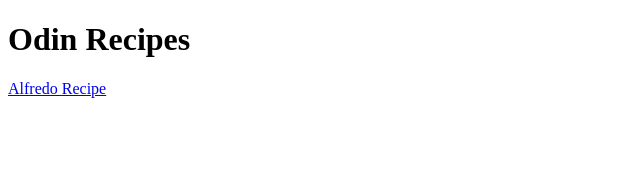
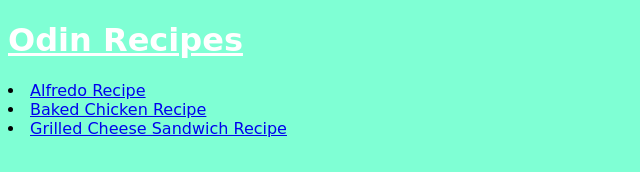
Before and after one commit to justincyk/odin-recipes, a plain HTML site: page index.html in a window 1280 px wide. Shown: the whole page, without its empty margins (0-640 px from the left). Drawn offline with Linux system fonts and the light colour scheme.

Commit message:
added some style to the web pages to practice css

```diff
--- /dev/null
+++ b/index.css
@@ -0,0 +1,19 @@
+* {
+    font-family: cursive;
+    background-color: aquamarine;
+}
+
+div {
+    text-align: left;
+}
+
+h1 {
+    color: white;
+    width: auto;
+    text-decoration: underline;
+}
+
+ul {
+    padding-left: 0;
+    list-style-position: inside;
+}
--- a/index.html
+++ b/index.html
@@ -5,9 +5,16 @@
   <meta http-equiv="X-UA-Compatible" content="IE=edge">
   <meta name="viewport" content="width=device-width, initial-scale=1.0">
   <title>Website For Recipes</title>
+  <link rel="stylesheet" href="index.css">
 </head>
 <body>
-  <h1>Odin Recipes</h1>
-  <a href="./recipes/alfredo.html">Alfredo Recipe</a>
+  <div>
+    <h1>Odin Recipes</h1>
+    <ul>
+      <li><a href="./recipes/alfredo.html">Alfredo Recipe</a></li>
+      <li><a href="./recipes/baked_chicken.html">Baked Chicken Recipe</a></li>
+      <li><a href="./recipes/grilled_cheese.html">Grilled Cheese Sandwich Recipe</a></li>
+    </ul>
+  </div>
 </body>
 </html>
--- /dev/null
+++ b/recipes/recipes.css
@@ -0,0 +1,18 @@
+* {
+    background-color:beige;
+    font-family: cursive;
+}
+
+h1 {
+    text-align: center;
+    font-size: 40px;
+    text-decoration: underline;
+}
+
+img {
+    display: block;
+    width: 50%;
+    height: auto;
+    margin-left: auto;
+    margin-right: auto;
+}
```
Also changed, not shown: recipes/alfredo.html (+2 -0 lines), recipes/baked_chicken.html (+2 -0 lines), recipes/grilled_cheese.html (+3 -1 lines).
